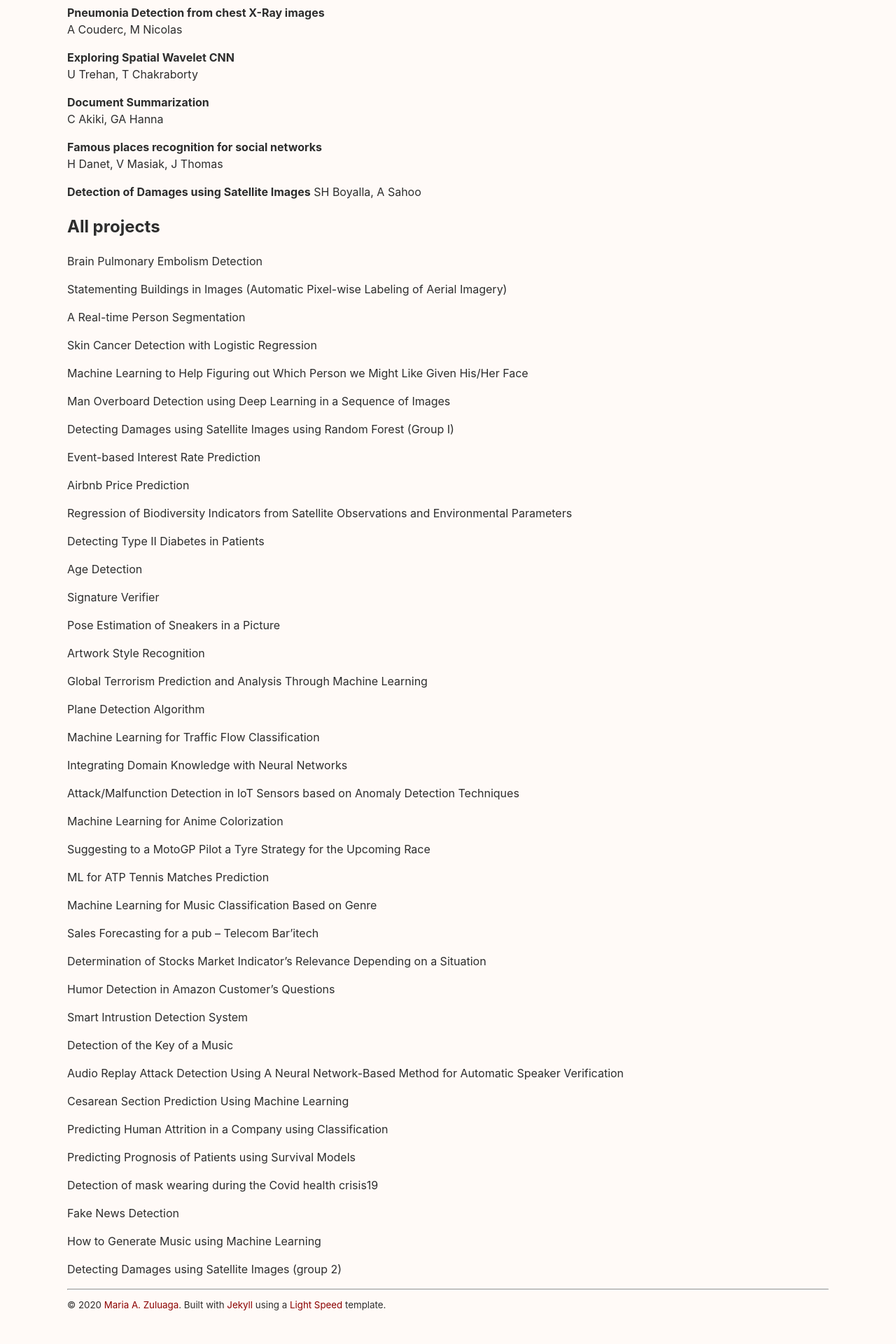
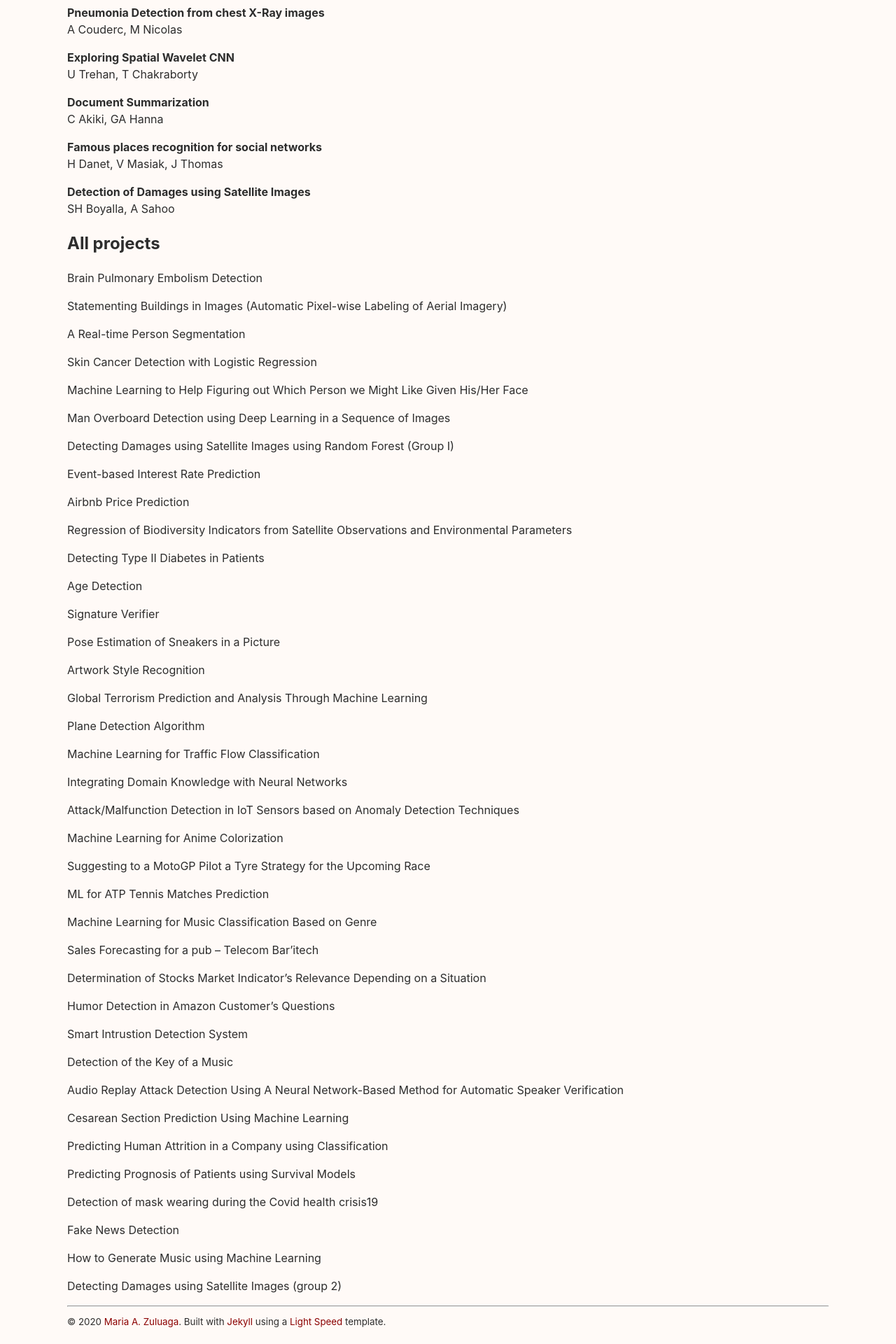
Before and after one commit to malis-course/malis-course.github.io, a Jekyll site: the page built from _posts/2020-11-22-final-projects.md, in a window 1280 px wide. Shown: the part 704-2624 px from the top of the page at 70% size. Built offline with Jekyll 4.4.1, drawn with Linux system fonts in a browser that asks for light colours; before the commit the page ends 2600 px from its top, so only the background shows below that.

```diff
--- a/_posts/2020-11-22-final-projects.md
+++ b/_posts/2020-11-22-final-projects.md
@@ -32,7 +32,7 @@ C Akiki, GA Hanna
 **Famous places recognition for social networks**\\
 H Danet, V Masiak, J Thomas
 
-**Detection of Damages using Satellite Images**
+**Detection of Damages using Satellite Images**\\
 SH Boyalla, A Sahoo
 
 
```
